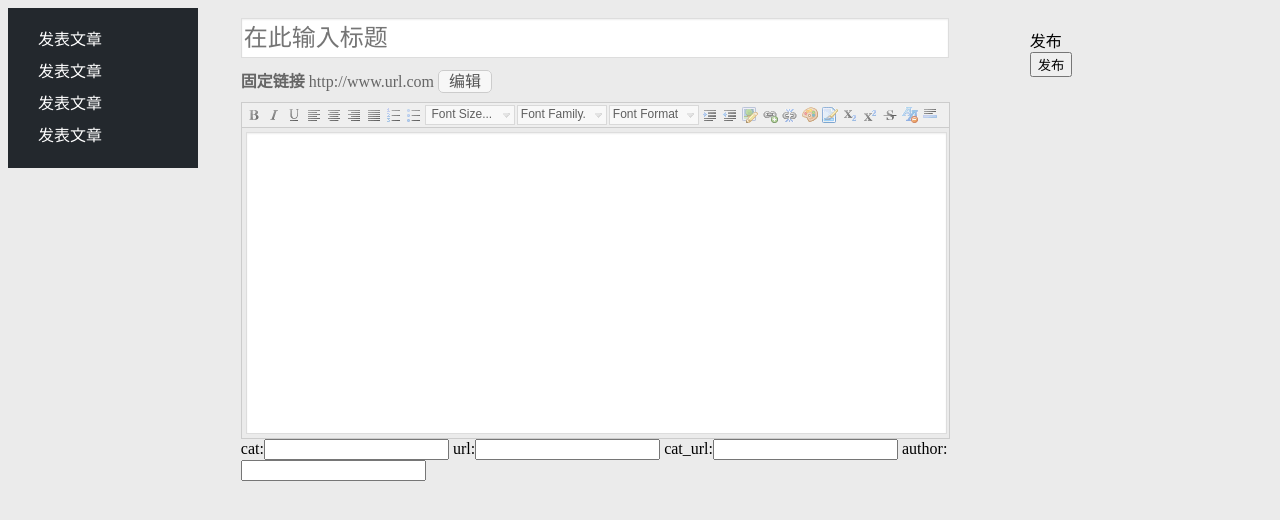
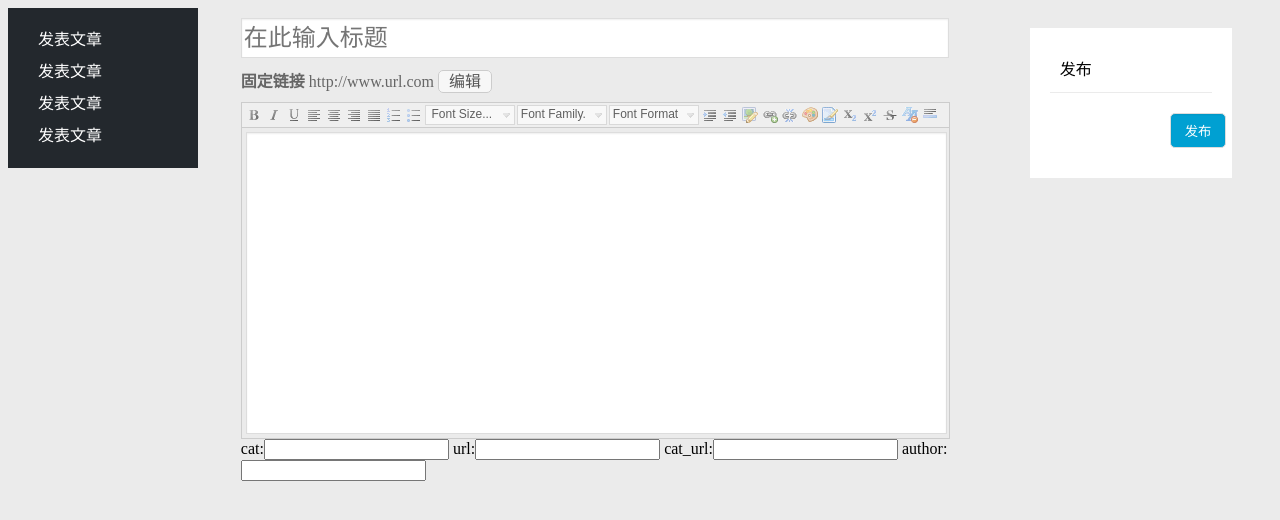
Before and after one commit to sapwood/blog, a Python web app: template template/post.html in a window 1280 px wide. Shown: the part 32-552 px from the top of the page. Run offline with Jinja, Linux system fonts and the light colour scheme; the template is opened without the code that fills it, so the values that code supplies are empty.

Commit message:
css for post.html

```diff
--- a/static/css.css
+++ b/static/css.css
@@ -339,6 +339,36 @@ label{
 	float: right;
 	width: 20%;
 	padding: 10px 20px;
+
+}
+.post-box-stuff{
+
+	background: white;
+	padding: 20px;
+
+}
+.post-box-stuff .title{
+
+	border-bottom: 1px solid #ebebeb;
+	padding: 10px;
+	line-height: 1.5em;
+}
+.post-box-stuff div{
+
+	padding: 20px 0px 10px 120px;
+
+}
+.post-box-stuff input{
+
+	background: #00a0d2;
+
+	border: 1px solid #ddd;
+	box-shadow: inset 0 1px 2px rgba(0,0,0,.07);
+
+	color:white;
+	padding: 7px 14px;
+	border-radius: 5px;
+	cursor: pointer;
 }
 .titlediv .title{
 
```
